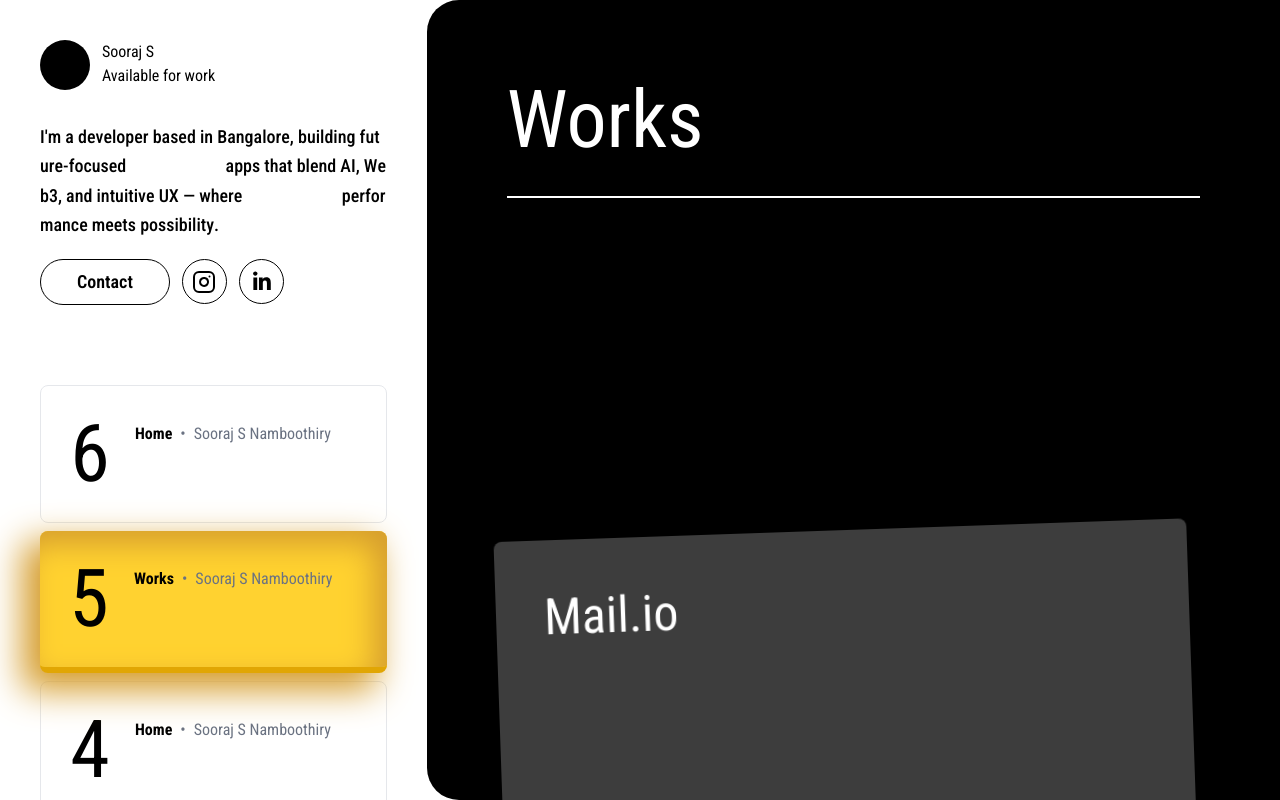
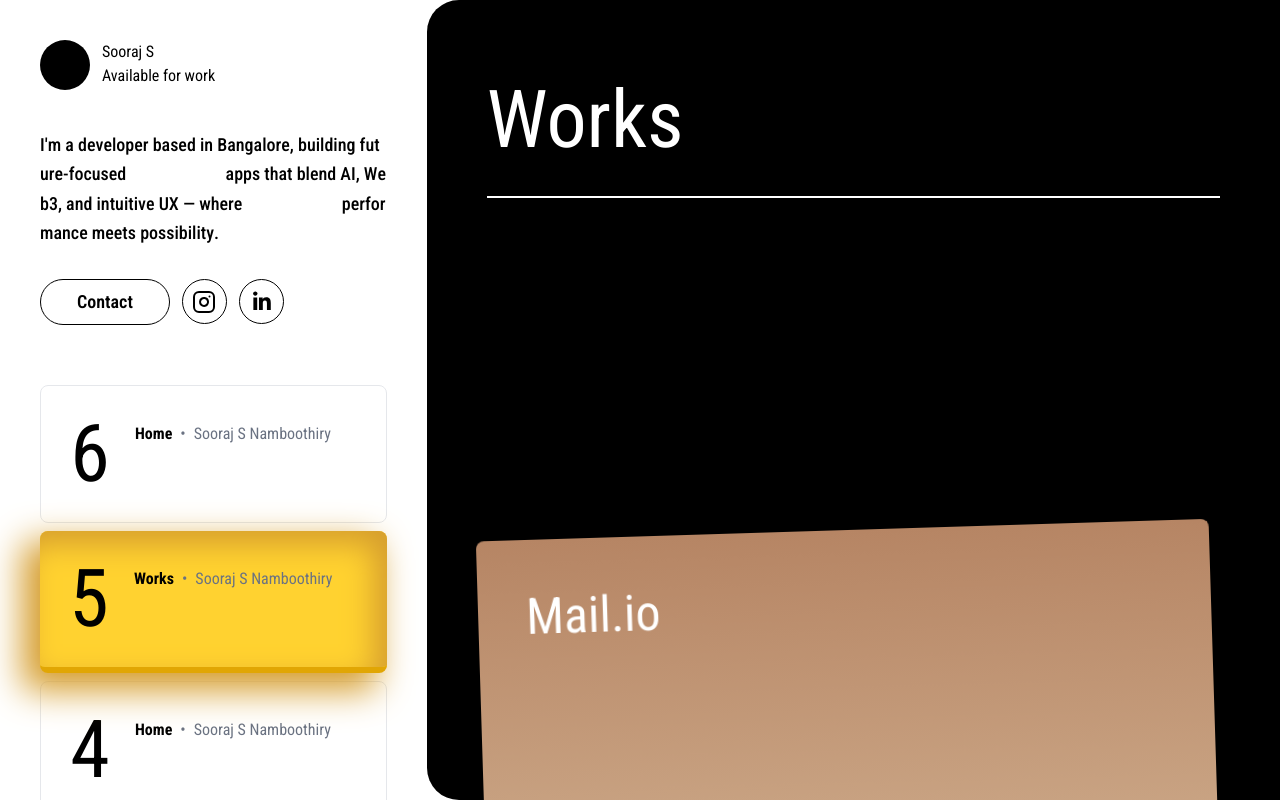
Before and after one commit to soorajsunil1409/Portfolio, a Next.js app: page /works in a window 1280 px wide. Built offline with nearby package versions, Linux system fonts and the light colour scheme; a web font is replaced by a local one.

Commit message:
Sidebar animation works now

```diff
--- a/src/app/components/NavElements.tsx
+++ b/src/app/components/NavElements.tsx
@@ -37,7 +37,10 @@ const NavElements = () => {
     };
 
     return (
-        <div ref={navContainerRef} className="w-full flex flex-col gap-2 p-10">
+        <div
+            ref={navContainerRef}
+            className="w-full flex flex-col gap-2 p-6 lg:p-10"
+        >
             {tabs.map((tab, i) => (
                 <button
                     disabled={isLoading}
--- a/src/app/components/Sidebar.tsx
+++ b/src/app/components/Sidebar.tsx
@@ -16,17 +16,17 @@ const Sidebar = () => {
     const [isOpen, setIsOpen] = useState<boolean>(false);
 
     const handleOpenSidebar = () => {
-        // if (!isOpen) {
-        //     gsap.to(navRef.current, {
-        //         height: "100%",
-        //         ease: "power4.out",
-        //     });
-        // } else {
-        //     gsap.to(navRef.current, {
-        //         height: "85px",
-        //         ease: "power4.out",
-        //     });
-        // }
+        if (!isOpen) {
+            gsap.to(navRef.current, {
+                rotation: -45,
+                ease: "elastic.in",
+            });
+        } else {
+            gsap.to(navRef.current, {
+                rotation: 0,
+            });
+        }
+
         setIsOpen((prev) => !prev);
     };
 
@@ -35,12 +35,11 @@ const Sidebar = () => {
             className={`w-full lg:h-auto ${
                 isOpen ? "h-[100%]" : "h-[85px]"
             } transition-all duration-300 flex absolute bg-white lg:static flex-col`}
-            ref={navRef}
         >
-            <div className="w-full flex flex-col gap-8 h-max p-5 lg:p-10">
+            <div className="w-full flex flex-col h-max">
                 <div
                     ref={nameRef}
-                    className="flex justify-between lg:h-auto h-[50px]"
+                    className="flex justify-between lg:h-auto h-[50px] p-5 lg:p-10"
                 >
                     <div className="flex gap-3">
                         <div className="size-[50px] rounded-full bg-black" />
@@ -52,12 +51,17 @@ const Sidebar = () => {
                     <div
                         className="size-[50px] lg:hidden rounded-full bg-black p-2 cursor-pointer"
                         onClick={handleOpenSidebar}
+                        ref={navRef}
                     >
                         <Plus className="size-full text-white" />
                     </div>
                 </div>
-                <div className="flex flex-col gap-5">
-                    <div className="lg:block hidden">
+                <div
+                    className={`flex flex-col gap-5 ${
+                        isOpen ? "border-b-[1px]" : "border-0"
+                    } border-gray-200`}
+                >
+                    <div className="lg:block hidden px-5 ld:p-0 lg:px-10">
                         <TypewriterFade
                             text="I'm a developer based in Bangalore, building future-focused
                         apps that blend AI, Web3, and intuitive UX — where
@@ -67,7 +71,7 @@ const Sidebar = () => {
                     <div
                         className={`${
                             isOpen ? "flex" : "lg:flex hidden"
-                        } flex gap-3`}
+                        } flex gap-3 pt-13 lg:pt-3 pb-5 px-5 lg:px-10`}
                     >
                         <ButtonHoverFadeEffect
                             className="hover:bg-black w-max h-max transition-all duration-300 hover:text-white border-[1px] bg-white text-black font-semibold px-9 py-2 cursor-pointer text-lg rounded-3xl"
--- a/src/app/works/page.tsx
+++ b/src/app/works/page.tsx
@@ -9,6 +9,7 @@ gsap.registerPlugin(ScrollTrigger);
 
 export default function Home() {
     const cardsRef = useRef<HTMLDivElement | null>(null);
+    const color = ["#ffffff"];
 
     useEffect(() => {
         const cards = Array.from(cardsRef.current?.children || []);
@@ -35,17 +36,19 @@ export default function Home() {
 
     return (
         <div className="bg-black w-full h-full overflow-auto" id="scroller">
-            <div className="flex flex-col gap-4 p-15 px-20 min-h-screen">
-                <div className="text-[80px] text-white">Works</div>
+            <div className="flex flex-col gap-4 p-10 lg:p-15 lg:px-15 px-10 sm:px-10 min-h-screen">
+                <div className="lg:text-[80px] text-[50px] pt-6 lg:pt-0 text-white">
+                    Works
+                </div>
                 <div className="w-full h-[2px] bg-white" />
                 <div className="bg-black h-[300px] w-full" />
                 <div className="flex relative flex-col gap-6" ref={cardsRef}>
                     {projects.map((project, i) => (
                         <div
                             key={i}
-                            className="bg-[#3d3d3d] shadow-[0px_-4px_16px_8px_#00000024] h-[800px] w-full sticky top-20 rounded-lg p-12 py-10"
+                            className="bg-gradient-to-b from-[rgb(182,133,100)] to-[rgb(229,211,180)] aspect-square shadow-[0px_-4px_16px_8px_#00000024] w-full sticky top-20 rounded-lg p-12 py-10"
                         >
-                            <div className="text-white text-[50px]">
+                            <div className="text-white text-[40px] lg:text-[50px]">
                                 {project}
                             </div>
                         </div>
```
